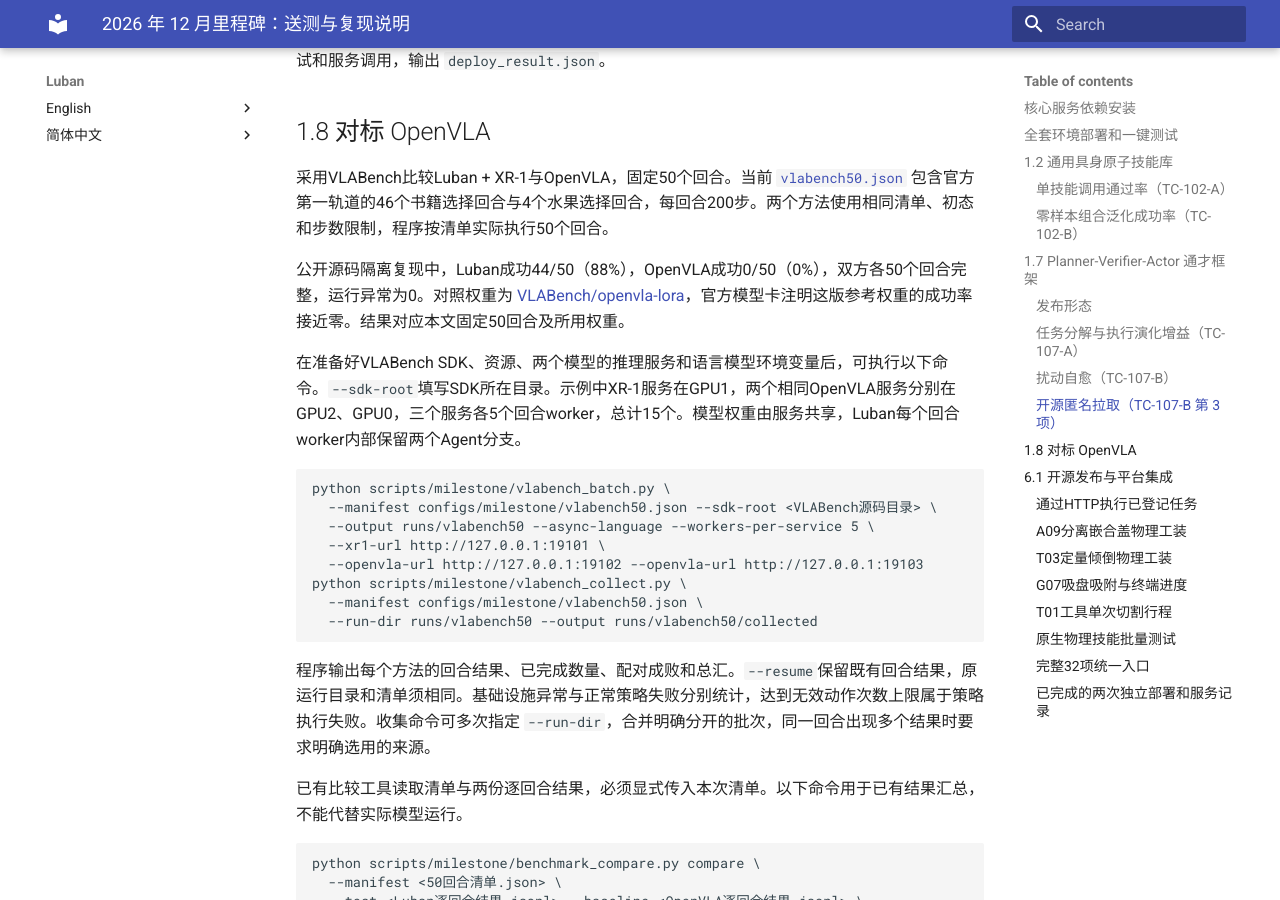
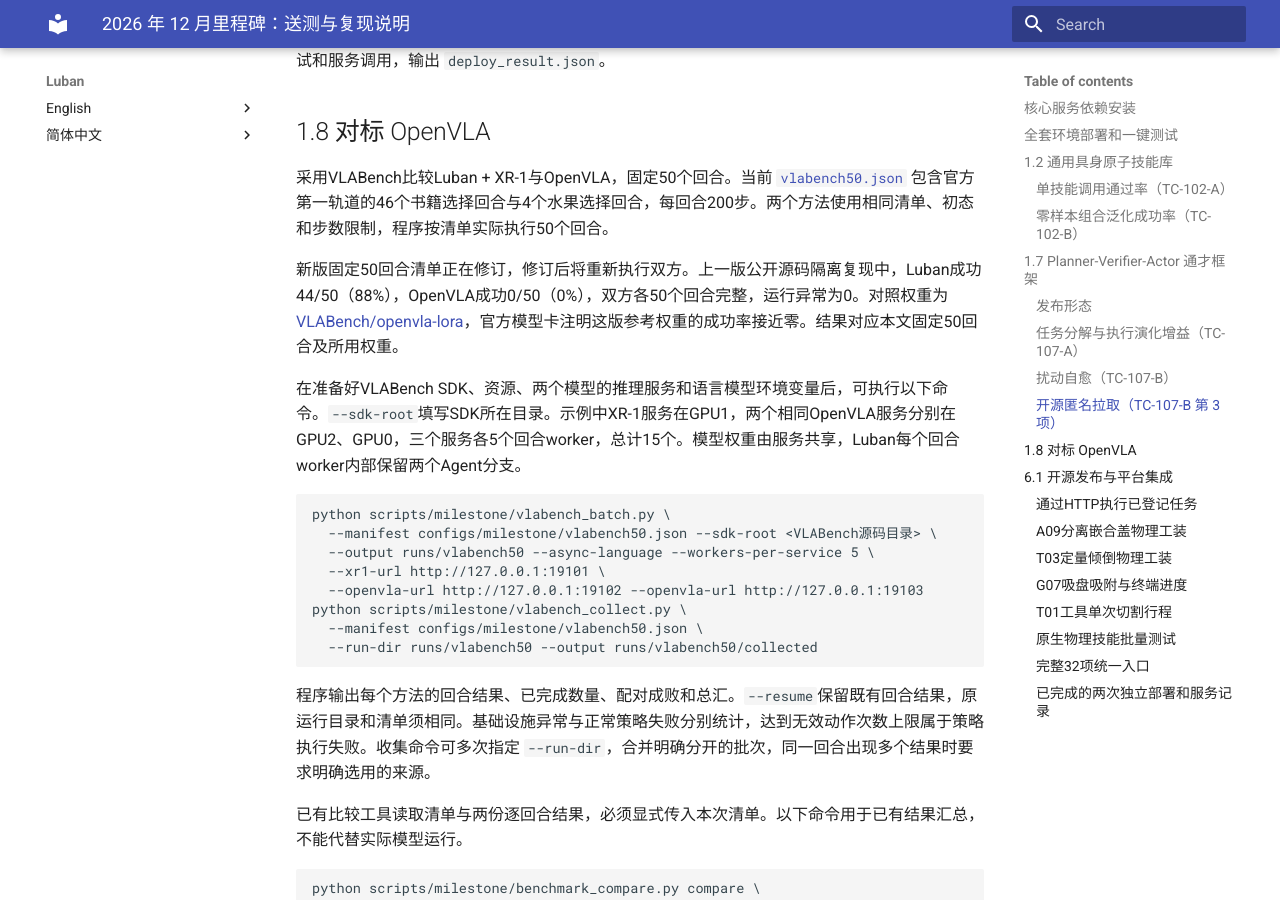
Before and after one commit to yuliu-ai/Luban-Milestone-2026-12, an MkDocs documentation site: the page built from docs/milestone-2026-12.zh-CN.md, in a window 1280 px wide and 900 px high, scrolled down 5124 px. Built offline with MkDocs 1.6.1 and Material for MkDocs 9.7.7, drawn with Linux system fonts in a browser that asks for light colours.

```diff
--- a/docs/milestone-2026-12.zh-CN.md
+++ b/docs/milestone-2026-12.zh-CN.md
@@ -142,7 +142,7 @@ bash scripts/milestone/deploy_check.sh https://github.com/yuliu-ai/Luban-Milesto
 
 采用VLABench比较Luban + XR-1与OpenVLA，固定50个回合。当前 [`vlabench50.json`](../configs/milestone/vlabench50.json) 包含官方第一轨道的46个书籍选择回合与4个水果选择回合，每回合200步。两个方法使用相同清单、初态和步数限制，程序按清单实际执行50个回合。
 
-公开源码隔离复现中，Luban成功44/50（88%），OpenVLA成功0/50（0%），双方各50个回合完整，运行异常为0。对照权重为 [VLABench/openvla-lora](https://huggingface.co/VLABench/openvla-lora)，官方模型卡注明这版参考权重的成功率接近零。结果对应本文固定50回合及所用权重。
+新版固定50回合清单正在修订，修订后将重新执行双方。上一版公开源码隔离复现中，Luban成功44/50（88%），OpenVLA成功0/50（0%），双方各50个回合完整，运行异常为0。对照权重为 [VLABench/openvla-lora](https://huggingface.co/VLABench/openvla-lora)，官方模型卡注明这版参考权重的成功率接近零。结果对应本文固定50回合及所用权重。
 
 在准备好VLABench SDK、资源、两个模型的推理服务和语言模型环境变量后，可执行以下命令。`--sdk-root`填写SDK所在目录。示例中XR-1服务在GPU1，两个相同OpenVLA服务分别在GPU2、GPU0，三个服务各5个回合worker，总计15个。模型权重由服务共享，Luban每个回合worker内部保留两个Agent分支。
 
```
Also changed, not shown: impl_docs/TODO.md (+1 -1 lines), impl_docs/changes/2026-11-13-vlabench50-revision.md (added, +20 -0 lines), impl_docs/plans/2026-11-12-luban-milestone-release.md (+5 -1 lines).
